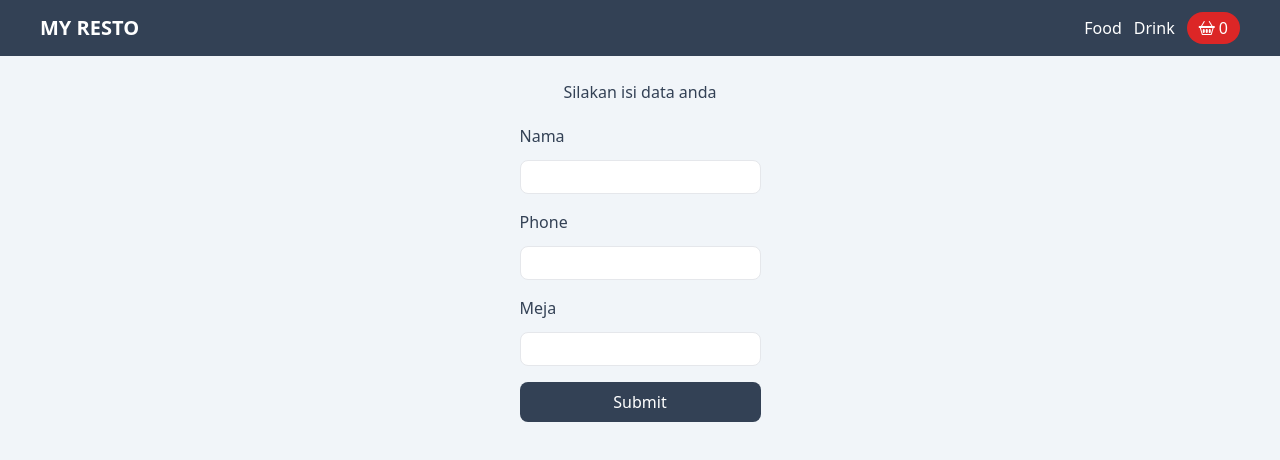
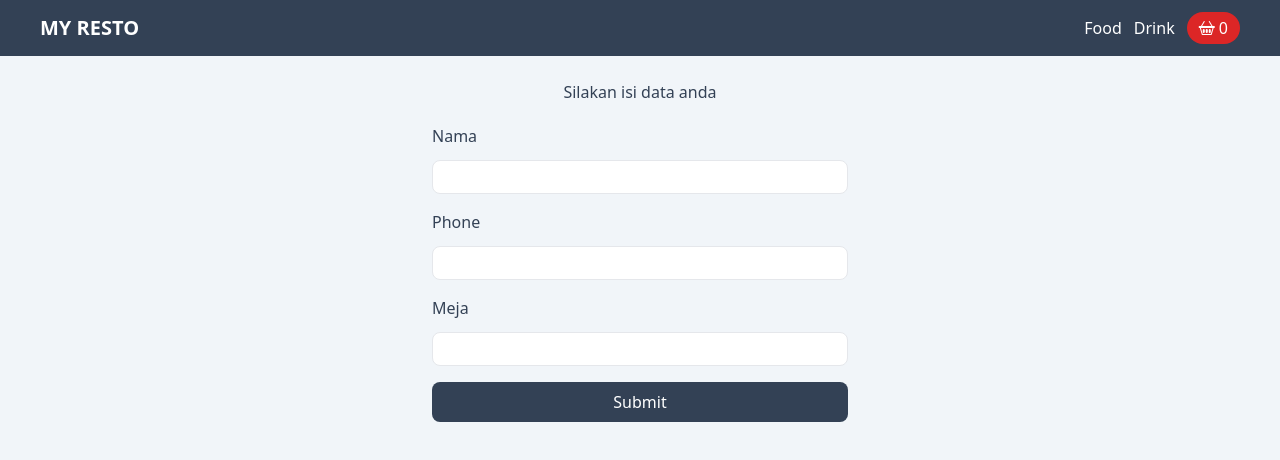
Before and after one commit to halloanewahyudi/myresto, a Vue app: page /cart in a window 1280 px wide. Both pictures are taken after a click on the button "Order". Shown: the top 460 px of the page. Built offline with nearby package versions, Linux system fonts and the light colour scheme.

Commit message:
commit lagi

```diff
--- a/src/assets/main.css
+++ b/src/assets/main.css
@@ -17,7 +17,7 @@
     input[type="mail"],
     input[type="tel"],
     textarea {
-    @apply p-1 rounded-lg border;
+    @apply p-1 rounded-lg border w-full;
 
     }
 
--- a/src/stores/cart.js
+++ b/src/stores/cart.js
@@ -34,6 +34,10 @@ export const useCartStore = defineStore('cart',()=>{
         }
     }
 
+    function resetCount(){
+        cartCount.value = 0
+    }
+
     const rupiah = (number)=>{
         return new Intl.NumberFormat("id-ID", {
           style: "currency",
@@ -48,6 +52,7 @@ export const useCartStore = defineStore('cart',()=>{
         order,
         deleteMenu,
         cartCount,
-        rupiah
+        rupiah,
+        resetCount
     }
 })
--- a/src/views/CartView.vue
+++ b/src/views/CartView.vue
@@ -4,7 +4,7 @@ import OrderVue from '../components/Order.vue';
 
 </script>
 <template>
-  <div class="about px-6 flex flex-col gap-4 py-10">
+  <div class="px-4 flex flex-col items-center gap-4 py-10">
     <h4> Orderan anda </h4>
     <OrderVue />
   </div>
--- a/src/views/CustomerView.vue
+++ b/src/views/CustomerView.vue
@@ -2,7 +2,7 @@
 import Customer from '../components/Customer.vue';
 </script>
 <template>
-    <div class="px-6 max-w-max mx-auto">
+    <div class="px-4 max-w-md mx-auto">
          <h4 class="text-center mb-5">Silakan isi data anda </h4>
         <Customer />
     </div>
--- a/src/views/ThanksView.vue
+++ b/src/views/ThanksView.vue
@@ -1,7 +1,19 @@
 <script setup>
+import { onMounted } from 'vue';
+import { useCartStore } from '../stores/cart';
 import { useCustomerStore } from '../stores/customer';
+const cart =  useCartStore()
+const cust = useCustomerStore()
 
-const cust = useCustomerStore()
+function reset(){
+    setTimeout(() => {
+     return  cart.resetCount
+    }, 1000);
+}
+onMounted(()=>{
+   reset()
+})
+
 </script>
 <template>
     <div class="text-center flex flex-col items-center justify-center min-h-[80vh] px-6 lg:px-10">
```
